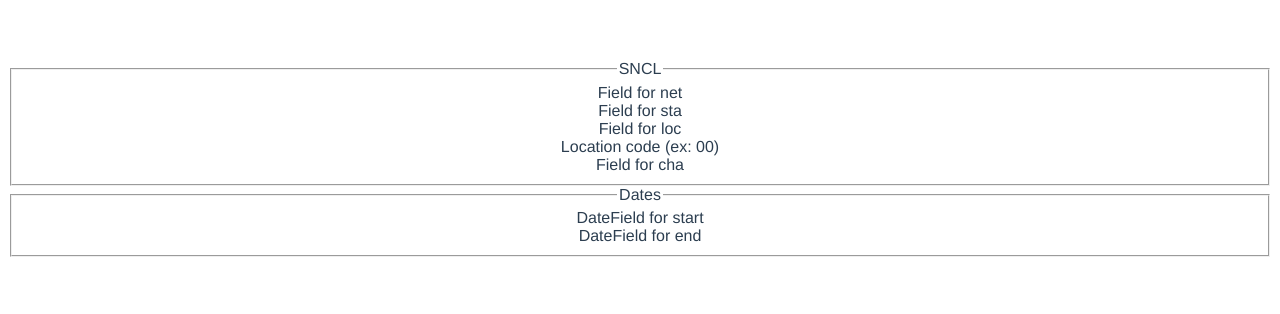
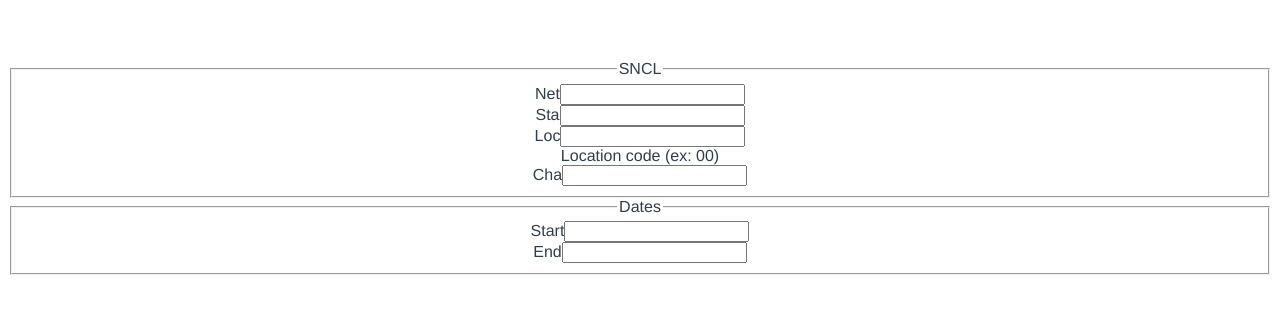
Before and after one commit to adam-iris/vue-builder, a Vue app: page / in a window 1280 px wide. Shown: the top 314 px of the page. Built offline with nearby package versions, Linux system fonts and the light colour scheme.

Commit message:
Added form fields

```diff
--- a/src/components/DateField.vue
+++ b/src/components/DateField.vue
@@ -1,8 +1,3 @@
-<template>
-  <div>
-    DateField for {{ name }}
-  </div>
-</template>
 
 <script>
 
--- a/src/components/TextField.vue
+++ b/src/components/TextField.vue
@@ -1,6 +1,7 @@
 <template>
   <div>
-    Field for {{ name }}
+    <label>{{ label }}</label>
+    <input type="text" :name="name" :model="value" />
     <div v-if="helpTextStr">{{ helpTextStr }}</div>
   </div>
 </template>
@@ -20,6 +21,13 @@ export default {
         return this.fields[this.name];
       }
     },
+    label: function() {
+      if (this.definition && this.definition.label) {
+        return label;
+      } else {
+        return this.name.substr(0,1).toUpperCase() + this.name.substr(1);
+      }
+    },
     helpTextStr: function() {
       if (this.helpText) {
         return this.helpText;
```
